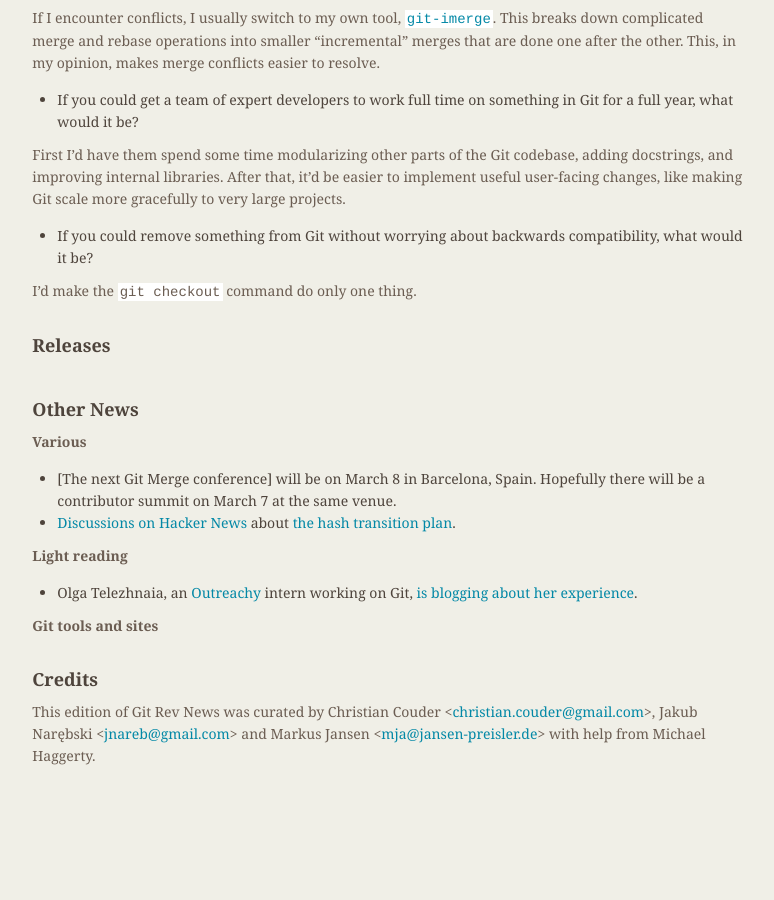
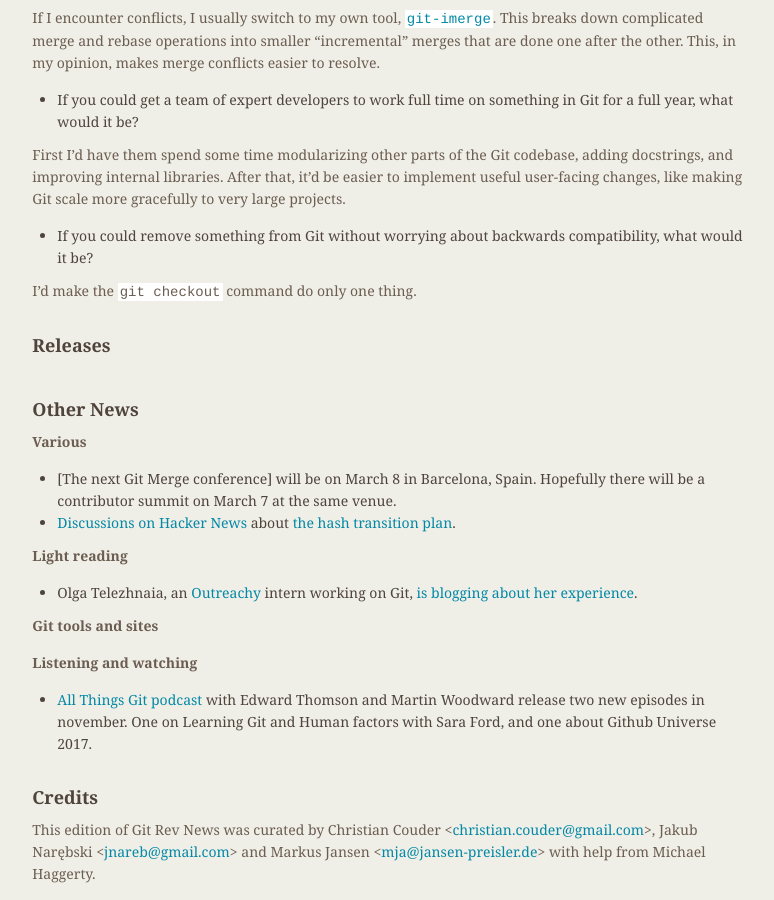
Before and after one commit to git/git.github.io, a Jekyll site: the page built from rev_news/drafts/edition-34.md, in a window 1280 px wide and 900 px high, scrolled down 4132 px. Shown: the whole window, without its empty margins (339-1113 px from the left). Built offline with Jekyll 4.4.1, drawn with Linux system fonts in a browser that asks for light colours; before the commit the page ends 4914 px from its top, so only the background shows below that.

Commit message:
rn-34: Add watching section, AllThingsGit

```diff
--- a/rev_news/drafts/edition-34.md
+++ b/rev_news/drafts/edition-34.md
@@ -305,6 +305,12 @@ __Light reading__
 
 __Git tools and sites__
 
+__Listening and watching__
+
+* [All Things Git podcast](http://allthingsgit.com/about.html) with Edward Thomson
+  and Martin Woodward release two new episodes in november. One on
+  Learning Git and Human factors with Sara Ford, and one about Github Universe 2017.
+
 
 ## Credits
 
```
